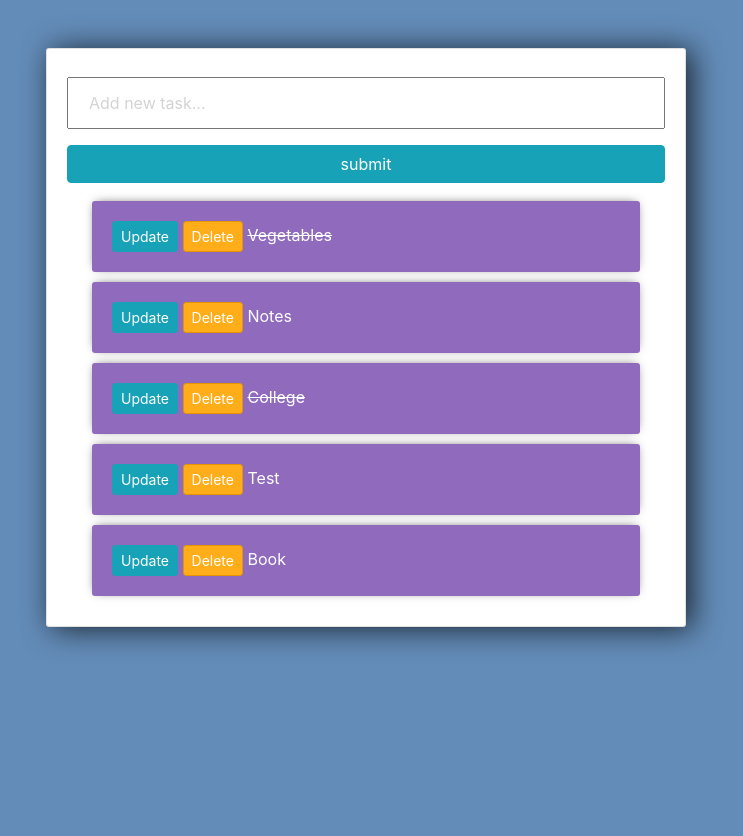
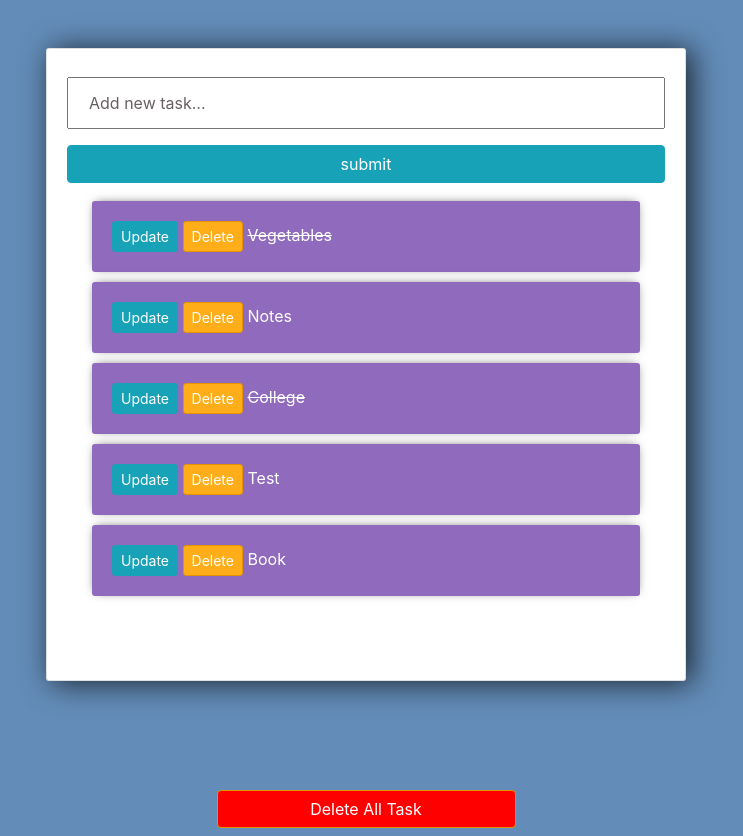
Before and after one commit to amjedsaleel/ToDo, a Django app: page / in a window 1280 px wide. Shown: the whole page, without its empty margins (274-1017 px from the left). Before the commit the page ends 649 px from the top, so only its background shows below. Run offline with Django 3.2, Linux system fonts and the light colour scheme; data comes from the database, SQL or seed files in the repository; both versions use the stored data as it was after the commit; some libraries are stand-ins or nearby versions.

Commit message:
modified index page

```diff
--- a/static/style.css
+++ b/static/style.css
@@ -11,7 +11,7 @@ input {
 }
 
 input::placeholder {
-    color: #d3d3d3;
+    color: #686060;
 }
 
 .submit {
@@ -78,3 +78,8 @@ p {
 #update-task .btn {
     width: 25%;
 }
+
+#delete-all-task .btn {
+    background: red;
+    width: 50%;
+}
--- a/tasks/templates/tasks/list.html
+++ b/tasks/templates/tasks/list.html
@@ -1,16 +1,13 @@
 {% extends 'base.html' %}
-
 {% block title %}Tasks{% endblock %}
-
 {% block content %}
     <div class="row d-flex justify-content-center">
         <div class="card col-11 col-sm-11 col-md-6 mt-5 ">
             <form action="/" method="post">
                 {% csrf_token %}
                 {{ form.title }}
-            <input class="btn btn-info" type="submit" name="Create Task" value="submit">
+                <input class="btn btn-info" type="submit" name="add-task" value="submit">
             </form>
-
             <div class="col-12 col-sm-12 co-md-12 todo-list">
                 {% for task in tasks %}
                     <div class="item-row">
@@ -25,6 +22,11 @@
                     </div>
                 {% endfor %}
             </div>
+            <form class="text-center" action="" method="post" id="delete-all-task">
+                {% csrf_token %}
+                <input class="btn btn-danger text-center" type="submit" name="delete-all-task" value="Delete All Task"
+                       onclick="return confirm('Are you sure to delete all tasks?');">
+            </form>
         </div>
     </div>
 {% endblock %}
--- a/tasks/views.py
+++ b/tasks/views.py
@@ -8,14 +8,21 @@ from .forms import *
 
 def index(request):
     tasks = Task.objects.all()
+    total_tasks = Task.objects.all().count()
+    remaining = Task.objects.exclude(complete=True).count()
+    print(remaining)
     form = TaskForm()
-    if request.method == 'POST':
+    if request.method == 'POST' and 'add-task' in request.POST:
         form = TaskForm(request.POST)
         if form.is_valid():
             form.save()
         return redirect('/')
 
-    context = {'tasks': tasks, 'form': form}
+    if request.method == 'POST' and 'delete-all-task' in request.POST:
+        Task.objects.all().delete()
+        return redirect('/')
+
+    context = {'tasks': tasks, 'form': form, 'total_tasks': total_tasks}
     return render(request, 'tasks/list.html', context)
 
 
```
Also changed, not shown: db.sqlite3. Lines whose indentation alone changed are shown as unchanged.
